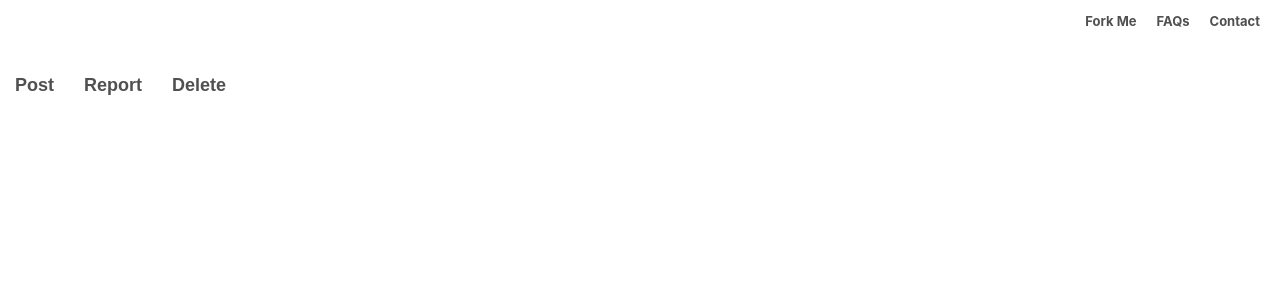
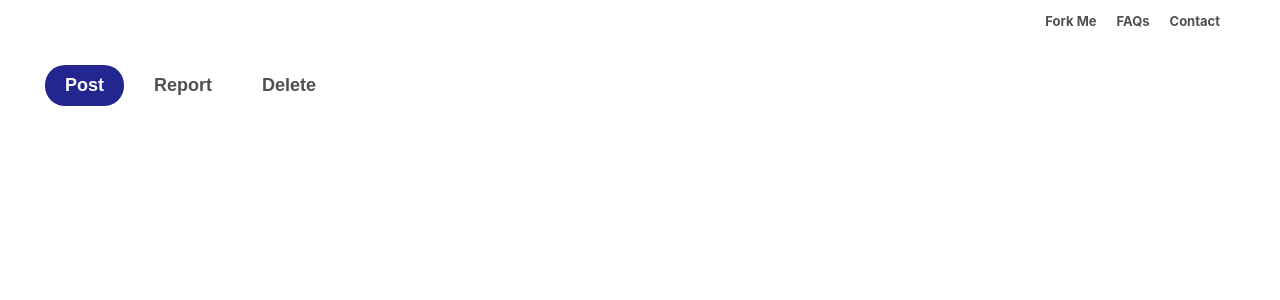
Before and after one commit to alinauroz/voiceof.xyz, a React (Create React App) app in the folder client/: page / in a window 1280 px wide. Shown: the top 300 px of the page. Built offline with nearby package versions, Linux system fonts and the light colour scheme.

Commit message:
feat: control bar selected made working

```diff
--- a/client/src/App.css
+++ b/client/src/App.css
@@ -1,7 +1,16 @@
+.app {
+  width: calc(100% - 80px);
+  margin-left: 40px;
+}
+
 .topbar {
   width: calc(100% - 20px);
   padding: 10px;
   height: 40px;
+}
+
+input:focus {
+  outline: none;
 }
 
 .topbar-links-container {
@@ -20,8 +29,8 @@
 }
 
 .control-bar-button {
-  padding: 10px;
-  border-radius: 8px;
+  padding: 10px 20px;
+  border-radius: 20px;
   background-color: transparent;
   border: 0px;
   margin: 5px;
@@ -30,3 +39,17 @@
   color: rgb(80, 80, 80);
   font-size: 18px;
 }
+
+.control-bar-button:hover {
+  background-color: rgba(80, 80, 80, 0.1);
+}
+
+.selected {
+  background-color: #22268e;
+  color: white;
+}
+
+.selected:hover {
+  background-color: #22268e;
+  color: white;
+}
--- a/client/src/App.js
+++ b/client/src/App.js
@@ -10,10 +10,10 @@ class App extends React.Component {
   }
   render () {
     return (
-    <>
+    <div className = 'app'>
       <TopBar />
       <ControlBar />
-    </>
+    </div>
     )
   }
 }
--- a/client/src/components/ControlBar.jsx
+++ b/client/src/components/ControlBar.jsx
@@ -4,18 +4,32 @@ import ControlBarButton from './UnitComponents/ControlBarButton'
 export default class ControlBar extends React.Component {
     constructor (props) {
         super (props);
+        this.state = {
+            selected : 0
+        }
     }
+
+    setSelected = (selected) => {
+        this.setState({selected})
+    }
+
     render () {
         return (
             <>
                 <ControlBarButton
                     title = 'Post'
+                    selected = {this.state.selected == 0}
+                    onClick = {() => this.setSelected(0)}
                 />
                 <ControlBarButton
                     title = 'Report'
+                    selected = {this.state.selected == 1}
+                    onClick = {() => this.setSelected(1)}
                 />
                 <ControlBarButton
                     title = 'Delete'
+                    selected = {this.state.selected == 2}
+                    onClick = {() => this.setSelected(2)}
                 />
             </>
         )
--- a/client/src/components/UnitComponents/ControlBarButton.jsx
+++ b/client/src/components/UnitComponents/ControlBarButton.jsx
@@ -5,6 +5,8 @@ export default class ControlBarButton extends React.Component {
         super (props);
     }
     render () {
-        return <input type = 'button' className = 'control-bar-button' onClick = '' value = {this.props.title} />
+        if (this.props.selected) var className = 'control-bar-button selected'
+        else var className = 'control-bar-button'
+        return <input type = 'button' className = {className} onClick = {this.props.onClick || ""} value = {this.props.title} />
     }
 }
```
